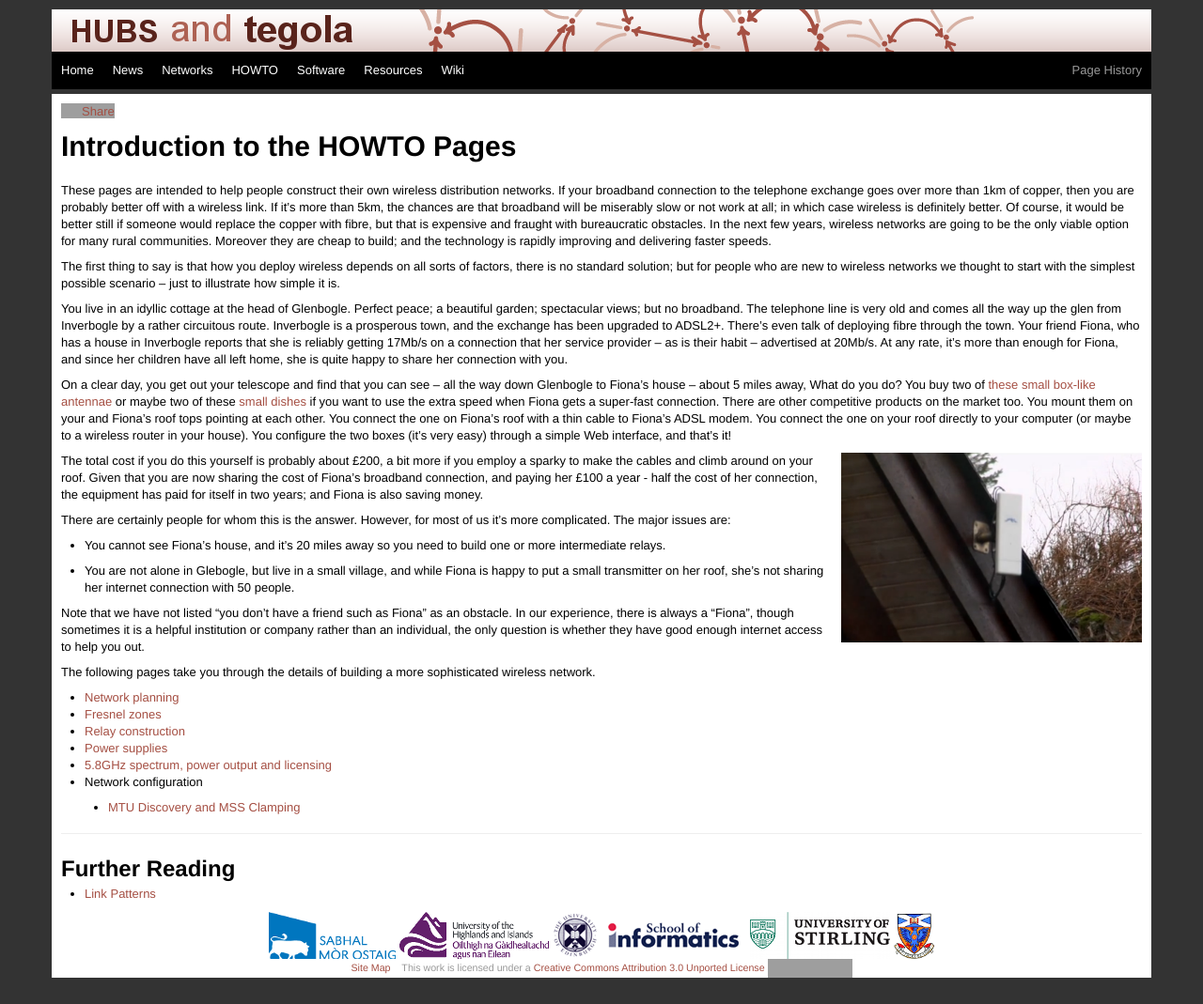
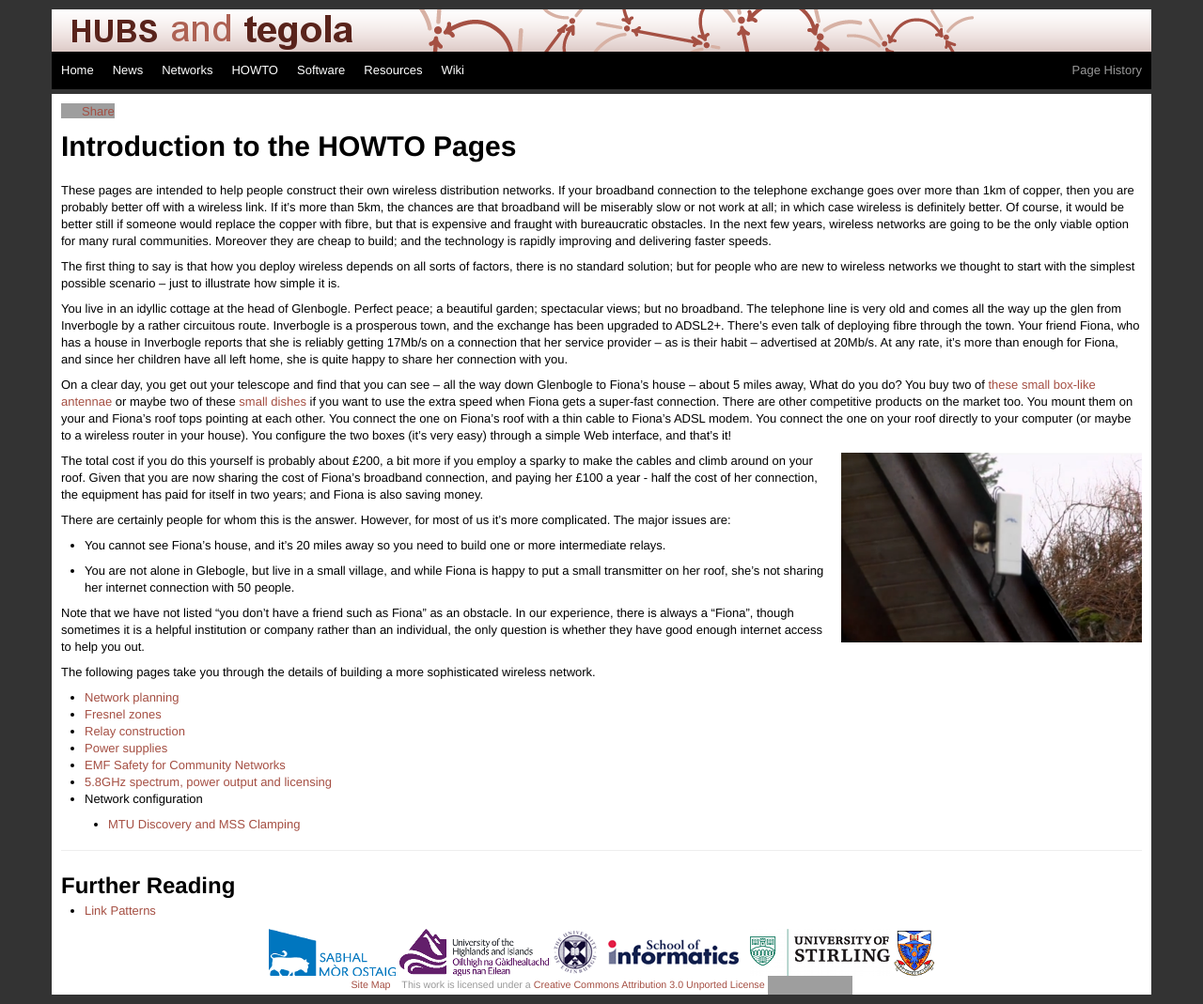
Before and after one commit to tegola-hubs/tegola-hubs.github.com, a Jekyll site: the page built from howto/index.md, in a window 1280 px wide and 1069 px high. Shown: the whole window at 94% size. Built offline with Jekyll 4.4.1, drawn with Linux system fonts in a browser that asks for light colours; grey boxes are pictures that could not be loaded.

Commit message:
add link...

```diff
--- a/howto/index.md
+++ b/howto/index.md
@@ -83,6 +83,7 @@ sophisticated wireless network.
 * [Fresnel zones]
 * [Relay construction]
 * [Power supplies]
+* [EMF Safety for Community Networks]
 * [5.8GHz spectrum, power output and licensing]
 * Network configuration
 
@@ -104,3 +105,4 @@ Further Reading
 [Fresnel zones]: fresnel.html
 [MTU Discovery and MSS Clamping]: pmtud.html
 [5.8GHz spectrum, power output and licensing]: spectrum.html
+[EMF Safety for Community Networks]: emf.html
```
